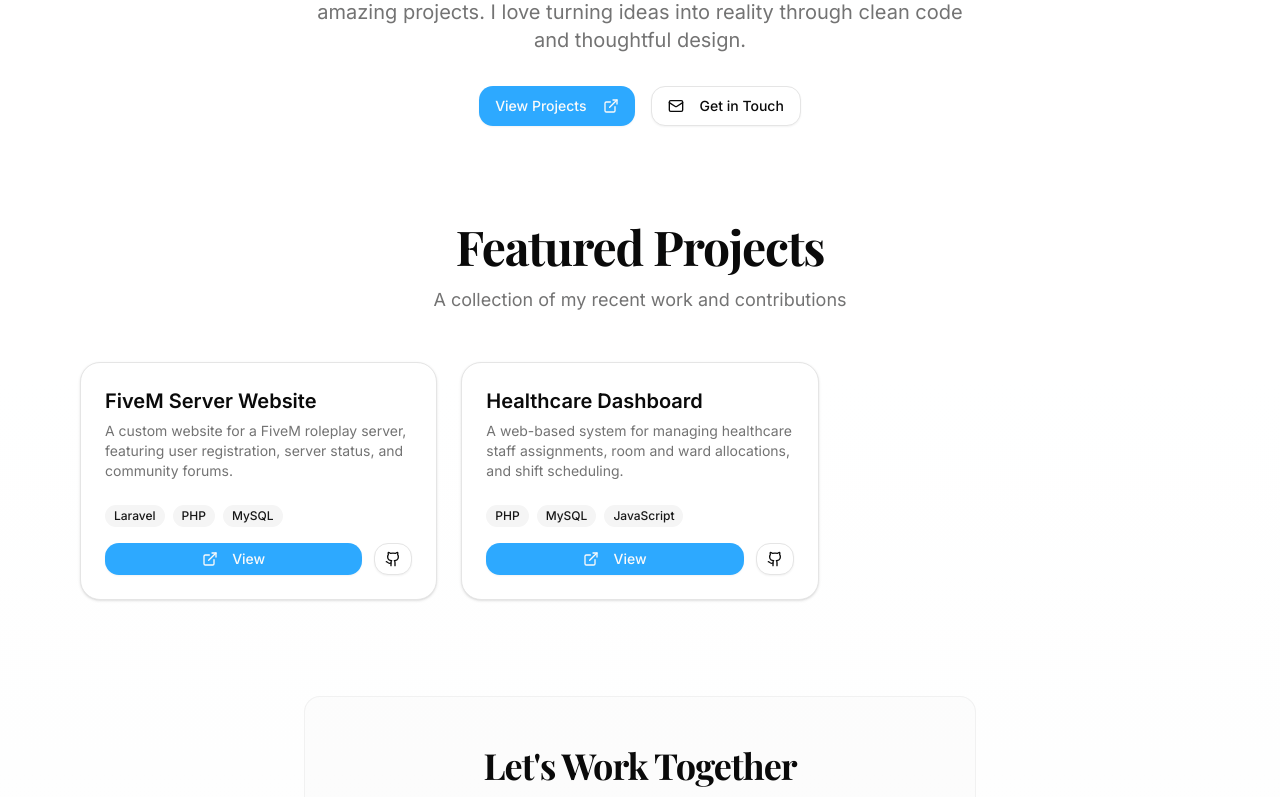
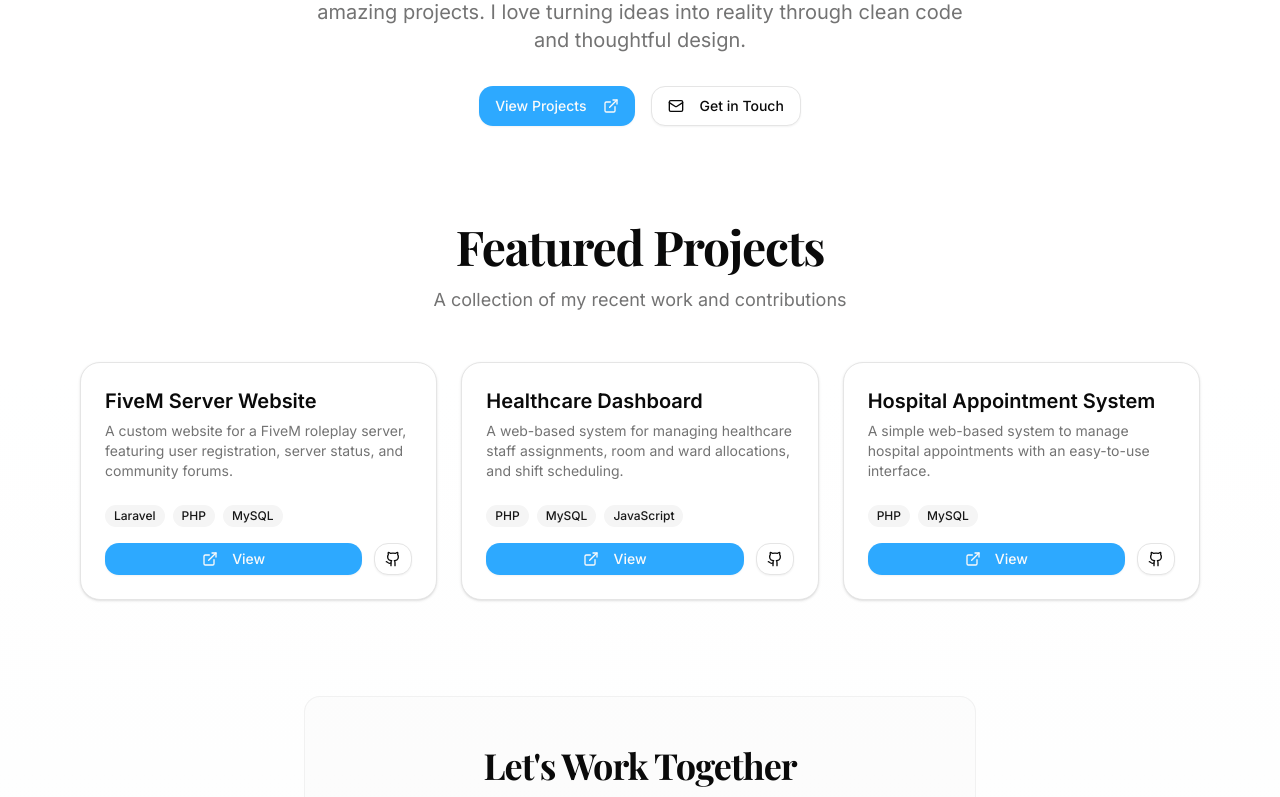
Before and after one commit to iM5LB/iM5LB.github.io, a React (Vite) app: page / in a window 1280 px wide. Shown: the part 417-1214 px from the top of the page. Built offline with nearby package versions, Linux system fonts and the light colour scheme; a web font is replaced by a local one.

Commit message:
Project Simple Hospital Appointment -Uploaded

```diff
--- a/src/App.tsx
+++ b/src/App.tsx
@@ -45,6 +45,13 @@ export default function Home() {
       tags: ["PHP", "MySQL", "JavaScript"],
       link: "",
       github: "https://github.com/iM5LB/Healthcare_Dashboard"
+    },
+    {
+      title: "Hospital Appointment System",
+      description: "A simple web-based system to manage hospital appointments with an easy-to-use interface.",
+      tags: ["PHP", "MySQL"],
+      link: "",
+      github: "https://github.com/iM5LB/Simple-General-Appointments"
     },
   ];
 
```
